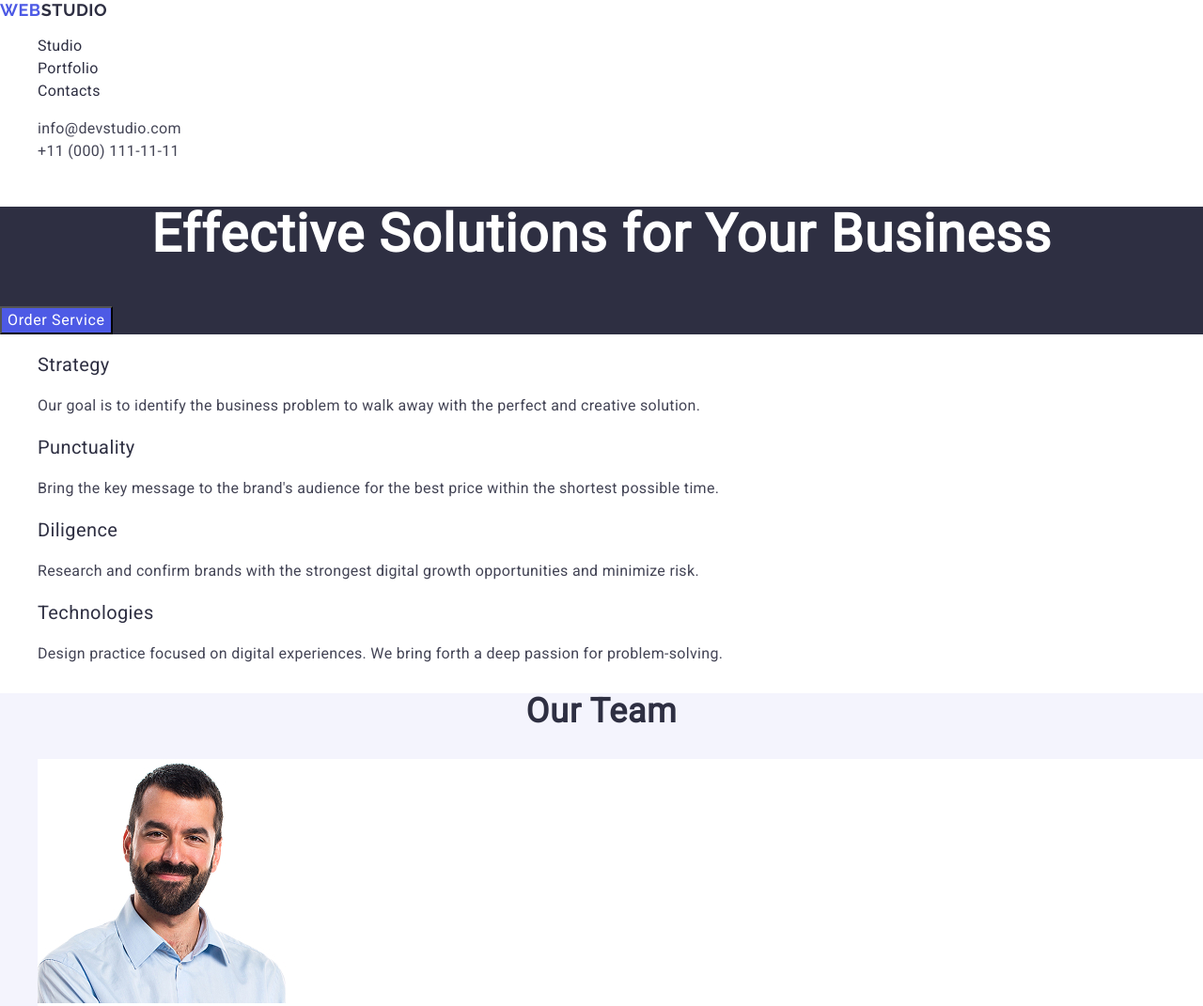
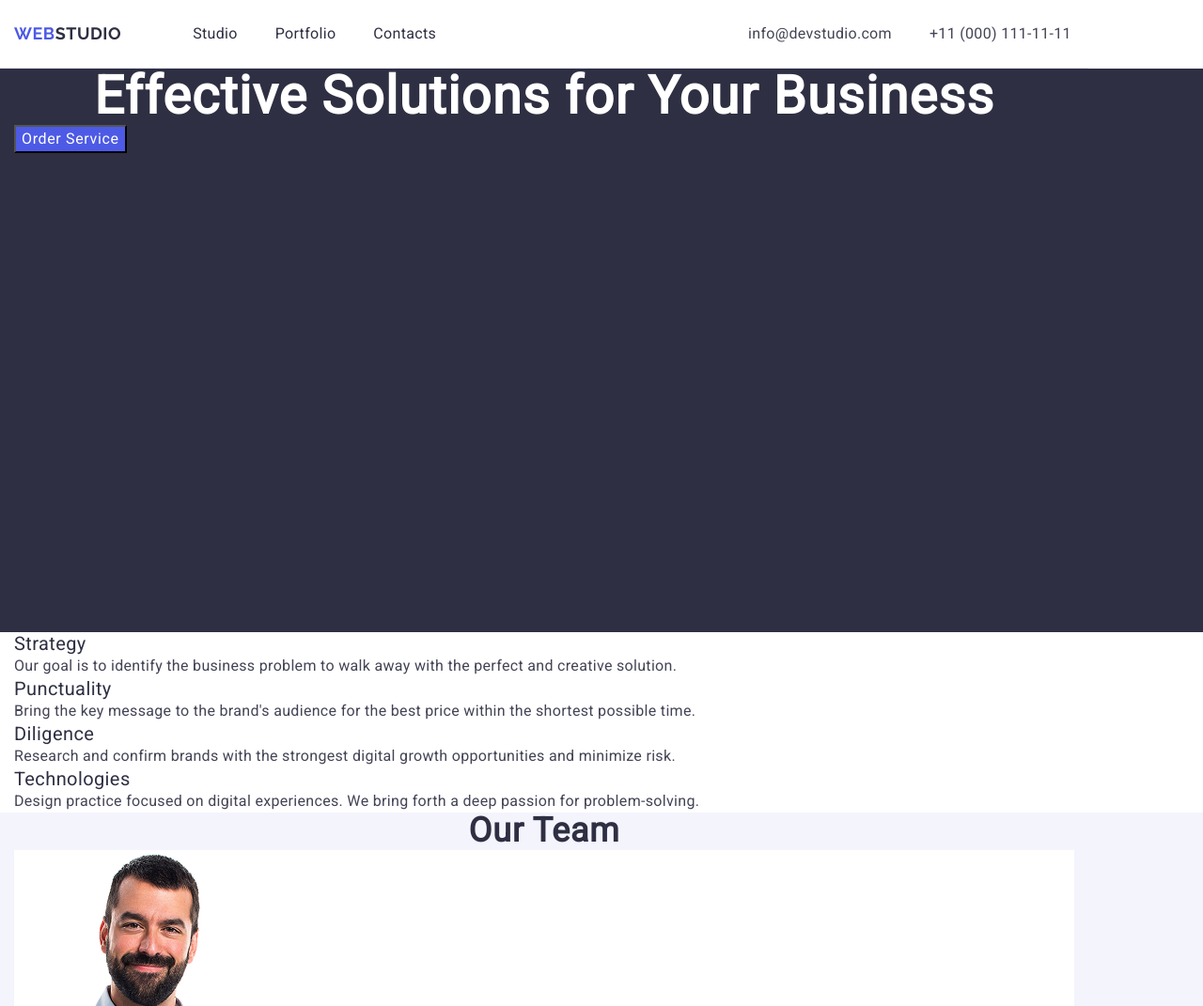
Before and after one commit to Okorochochek/goit-markup-hw-03, a plain HTML site: page index.html in a window 1280 px wide. Shown: the top 1071 px of the page at 94% size. Drawn offline with nearby package versions, Linux system fonts and the light colour scheme.

Commit message:
добавила контейнер

```diff
--- a/css/styles.css
+++ b/css/styles.css
@@ -6,11 +6,30 @@ body{
 
 ul{
     list-style-type: none;
+    margin: 0;
+    padding: 0;
 }
 
 a{
     text-decoration: none;
 }
+
+h1,
+h2,
+h3,
+h4,
+h5,
+h6,
+p {
+    margin: 0;
+}
+
+img {
+    display: block;
+    max-width: 100%;
+    height: auto;
+}
+
 
 
 .logo{
@@ -138,3 +157,44 @@ font-family: "Roboto", sans-serif;
 .text-footer{
     color: #f4f4fd;
 }
+.container {
+max-width: 1158px;
+padding-left: 15px;
+padding-right:15px;
+margin-left: 0;
+margin-right: 0;
+}
+/* header */
+.header-nav-container{
+    display: flex;
+    align-items: center;
+    /* justify-content: space-between; */
+    border-bottom: 1px solid #e7e9fc;
+}
+.header-nav{
+    display: flex;
+    align-items: center;
+}
+.header-logo{
+   margin-right: 76px;
+}
+.nav-list{
+    display: flex;
+    gap:40px;
+}
+.nav-link{
+    display: block;
+    margin: 24px 0;
+}
+.contacts-list{
+    display: flex;
+    gap: 40px;
+    margin-left: 332px;
+}
+/* header */
+/* banner */
+.banner-container{
+    height: 600px;
+
+}
+/* banner */
--- a/index.html
+++ b/index.html
@@ -16,7 +16,8 @@
 </head>
 <body>
     <header class="page-header">
-    <nav class="header-nav">
+        <div class="header-nav-container container">
+        <nav class="header-nav">
         <a class="logo header-logo" href="./index.html">Web<span class="logo-part">Studio</span></a>
         <ul class="nav-list">
             <li class="nav-list-item">
@@ -40,19 +41,24 @@
             </li>
         </ul>
    </address>
+</div>
+
     </header>
 
     <main>
 <!-- region banner -->
         <section class="page-solutions" id="studio">
+            <div class="banner-container container">
             <h1 class="banner-headline">Effective Solutions
                 for Your Business</h1>
                 <button class="button" type="button">Order Service</button>
+            </div>
         </section>
 <!-- endregion banner -->
 
 <!-- region strategy-->
         <section>
+            <div class="container">
             <h2 hidden>strategy</h2>
             <ul class="strategy-list">
                 <li class="strategy-list-item" > <h3 class="headline-try">Strategy</h3>
@@ -74,12 +80,14 @@
 
                 </li>
             </ul>
+        </div>
         </section>
 <!-- endregion strategy -->
 
 
 <!-- region team-->
         <section class="page-team">
+            <div class="container">
             <h2 class="headline-two headline-team">Our Team</h2>
             <ul class="team-list">
                 <li class="team-list-item">
@@ -107,11 +115,13 @@
                 </li>
 
             </ul>
+        </div>
         </section>
 <!-- endregion team -->
 
 <!--region portfolio-->
         <section class="page-portfolio" id="portfolio">
+            <div class="container">
             <h2 class="headline-two headline-portfolio">Our Portfolio</h2>
                  <ul class="portfolio-list">
                  <li class="portfolio-list-item">
@@ -153,14 +163,16 @@
                     <p class="text text-port">Marketing</p>
                 </li>
                 </ul>
+            </div>
         </section>
 <!--endregion portfolio-->
 
     </main>
-
     <footer class="page-footer">
+        <div class="container">
         <a class="logo footer-logo" href="./index.html">Web<span class="logo-part">Studio</span></a>
         <p class="text text-footer">Increase the flow of customers and sales for your business with digital marketing & growth solutions.</p>
+    </div>
     </footer>
 
 </body>
```
